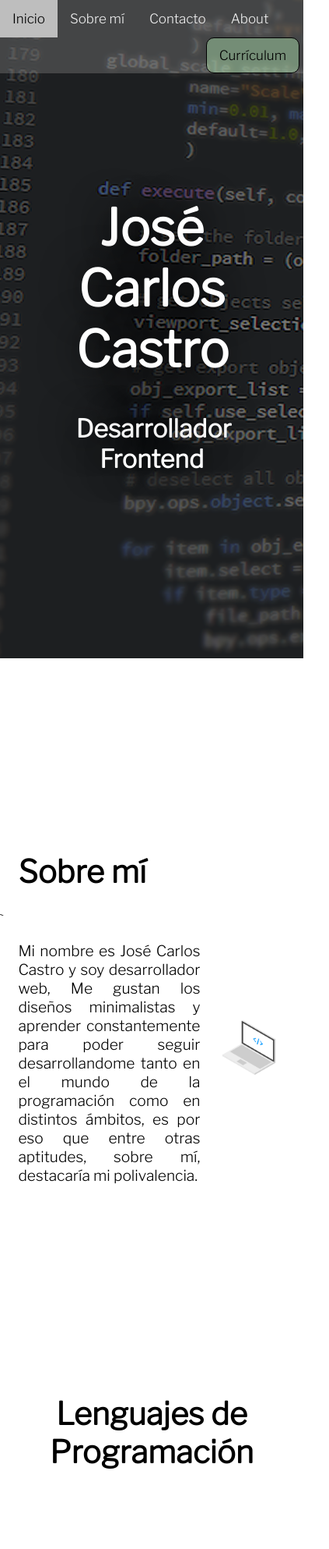
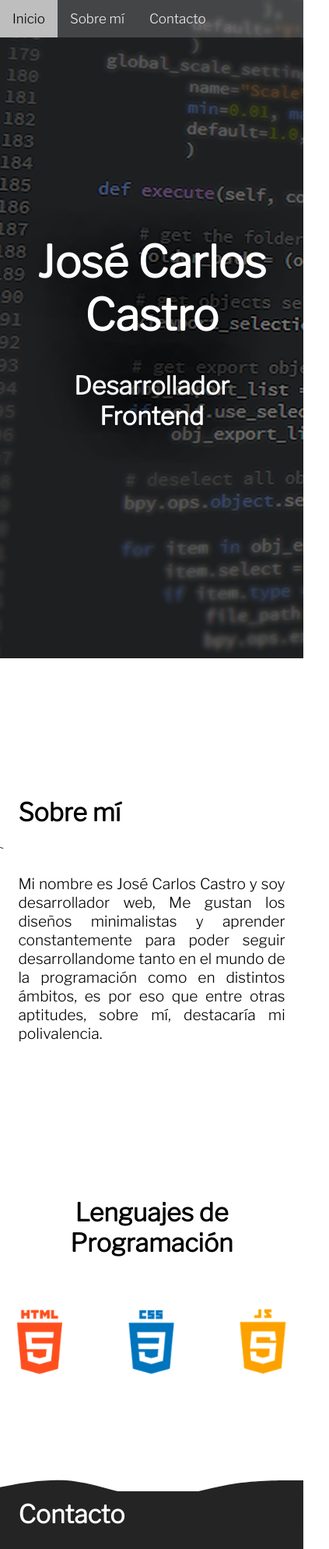
Before and after one commit to najocar/portfolio, a plain HTML site: page index.html in a window 390 px wide. Shown: the top 1986 px of the page at 78% size, 423 px wide, since content can reach past the window. Drawn offline with nearby package versions, Linux system fonts and the light colour scheme.

Commit message:
responsive desing

```diff
--- a/css/main.css
+++ b/css/main.css
@@ -1,5 +1,6 @@
 html {
   scroll-behavior: smooth;
+  min-width: 100%;
 }
 
 /* width */
@@ -90,9 +91,23 @@ body {
   margin: 0px;
 }
 
+#inicio div {
+  text-align: center;
+  background-image: radial-gradient(rgba(0, 0, 0, 0.224) 40%, rgba(0, 0, 0, 0) 70%);
+  width: 50%;
+}
+
 .titulo {
   color: white;
   text-shadow: black 0px 0px 50px;
+}
+
+#titulo1 {
+  font-size: 4em;
+}
+
+#titulo2 {
+  font-size: 2em;
 }
 
 .apartado {
@@ -126,10 +141,20 @@ body {
   background-size: 20%;
   background-position: 90% 60%;
   background-repeat: no-repeat;
+  min-height: 100vh;
+  display: flex;
+  align-items: center;
+}
+
+#sobre_mi p {
+  margin-left: 6%;
+  width: 60%;
+  font-size: 1.2em;
+  text-align: justify;
 }
 
 #lenguajes {
-  height: 70vh;
+  min-height: 70vh;
 }
 
 #imagenesLenguajes {
@@ -146,9 +171,14 @@ body {
   padding-top: 1vh;
 }
 
+#contacto h1 {
+  top: -70px;
+  position: relative;
+}
+
 #contactos {
   display: flex;
-  height: 10vh;
+  min-height: 10vh;
 }
 
 #contactos i {
@@ -171,3 +201,94 @@ body {
 #curva {
   margin-bottom: -6vh;
 }
+
+@media screen and (max-width: 680px) {
+  html {
+    min-width: 100%;
+  }
+
+  body {
+    min-width: 100%;
+  }
+
+  #titulo1 {
+    font-size: 3.5em;
+  }
+
+  #inicio div {
+    width: 70%;
+  }
+
+  #titulo2 {
+    font-size: 2em;
+  }
+
+  .apartado {
+    font-size: 2em;
+  }
+
+  #contactos h2 {
+    font-size: 1em;
+  }
+
+  #sobre_mi {
+    min-height: 70vh;
+  }
+
+  #lenguajes {
+    min-height: 40vh;
+  }
+
+  #contacto h1 {
+    top: -30px;
+  }
+
+  #contactos h2 {
+    top: -25px;
+  }
+
+}
+
+@media screen and (max-width: 589px) {
+  #curriculum {
+    display: none;
+  }
+
+  #titulo1 {
+    font-size: 3.5em;
+  }
+
+  #titulo2 {
+    font-size: 2em;
+  }
+
+  #sobre_mi {
+    background-image: none;
+  }
+
+  #sobre_mi p {
+    margin-left: 6%;
+    width: 88%;
+  }
+
+  #contactos {
+    display: block;
+  }
+
+  #contacto h1 {
+    top: -20px;
+  }
+
+  #contactos h2 {
+    top: -14px;
+  }
+
+}
+
+@media screen and (max-width: 429px) {
+
+  #inicio div {
+    width: 80%;
+  }
+
+}
--- a/index.html
+++ b/index.html
@@ -22,22 +22,20 @@
             <a class="active" href="#inicio">Inicio</a>
             <a href="#sobre_mi">Sobre mí</a>
             <a href="#contacto">Contacto</a>
-            <a href="#about">About</a>
             <a href="./curriculum-vitae.pdf" target="_blank" id="curriculum">Currículum</a>
         </div>
         <div id="inicio" style="display: flex; align-items: center; justify-content: center; height: 100vh">
-            <div style="text-align: center; background-image: radial-gradient(rgba(0, 0, 0, 0.224) 40%, rgba(0, 0, 0, 0) 70%);
-            width: 50%;">
-                <h1 class="titulo" style="font-size: 4em;">José Carlos Castro</h1>
-                <h2 class="titulo" style="font-size: 2em;">Desarrollador Frontend</h2>
+            <div>
+                <h1 class="titulo" id="titulo1">José Carlos Castro</h1>
+                <h2 class="titulo" id="titulo2">Desarrollador Frontend</h2>
             </div>
         </div>
     </div>
-    <div class="animado" id="sobre_mi" style="min-height: 100vh; display: flex; align-items: center;">
+    <div class="animado" id="sobre_mi">
         <div>
             <h1 class="apartado" style="margin-top: 100px;">Sobre mí</h1>`
             <div>
-                <p style="margin-left: 6%; width: 60%; font-size: 1.2em; text-align: justify;">
+                <p>
                     Mi nombre es José Carlos Castro y soy desarrollador web, Me gustan los diseños minimalistas y
                     aprender
                     constantemente para poder seguir desarrollandome tanto en el mundo de la programación como en
@@ -65,7 +63,7 @@
 
     </div>
     <div id="contacto">
-        <h1 class="apartado" style="top: -70px; position: relative;">
+        <h1 class="apartado">
             Contacto
         </h1>
         <div id="contactos">
```
